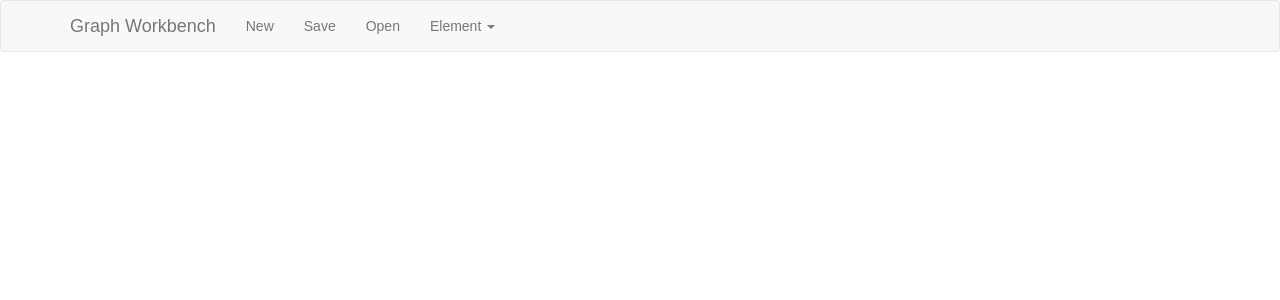
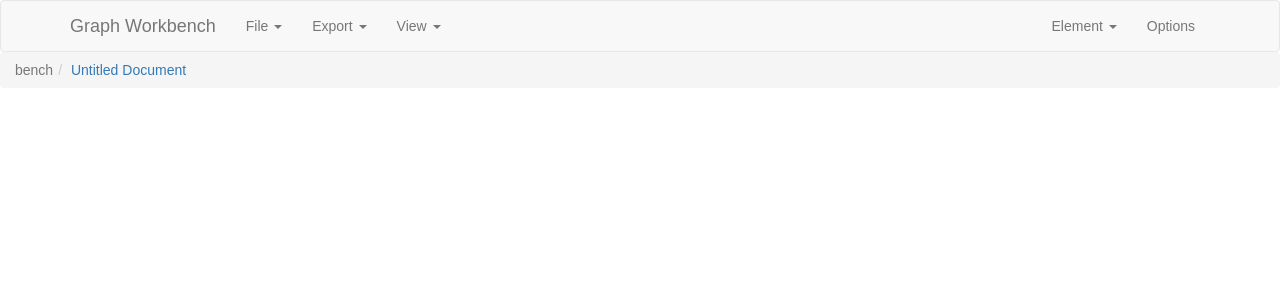
Before and after one commit to shivanmodha/Graph-Workbench, a React (Create React App) app in the folder src/: page / in a window 1280 px wide. Shown: the top 300 px of the page. Built offline with nearby package versions, Linux system fonts and the light colour scheme.

Commit message:
Breadcrumb Implementation

```diff
--- a/src/src/App.js
+++ b/src/src/App.js
@@ -3,6 +3,8 @@ import logo from './logo.svg';
 import './App.css';
 import { Navbar, Nav, NavItem, NavDropdown, MenuItem } from 'react-bootstrap';
 import { ButtonToolbar, ToggleButtonGroup, ToggleButton } from 'react-bootstrap'
+import { Breadcrumb } from 'react-bootstrap'
+import { Alert } from 'react-bootstrap'
 
 const navigation = require('./configuration/navigation.json');
 
@@ -53,13 +55,41 @@ class App extends Component
     }
     render()
     {
+        let div_style = {
+            margin: 0,
+            position: "fixed",
+            height: "100%",
+            width: "100%",
+        };
+        let canvas_style = {
+            position: "fixed",
+            height: "100%",
+            width: "100%",
+            border: 0,
+            padding: 0,
+            margin: 0
+        };
         return (
-            <Navbar>
-                <Navbar.Header>
-                    <Navbar.Brand> {navigation["header"]} </Navbar.Brand>
-                </Navbar.Header>
-                {this.NavigationCollapse()}
-            </Navbar>
+            <div>
+                <Navbar style={{ marginBottom: "0px" }}>
+                    <Navbar.Header>
+                        <Navbar.Brand> {navigation["header"]} </Navbar.Brand>
+                    </Navbar.Header>
+                    {this.NavigationCollapse()}
+                </Navbar>
+                <Breadcrumb style={{ marginBottom: "0px" }}>
+                    <Breadcrumb.Item active>
+                        bench
+                    </Breadcrumb.Item>
+                    <Breadcrumb.Item href="#">
+                        Untitled Document
+                    </Breadcrumb.Item>
+                </Breadcrumb>
+                <div id="renderer" style={div_style}>
+                    <canvas id="studios.vanish.component.3D" style={canvas_style}></canvas>
+                    <canvas id="studios.vanish.component.2D" style={canvas_style}></canvas>
+                </div>
+            </div>
         );
     }
 }
--- a/src/src/configuration/navigation.json
+++ b/src/src/configuration/navigation.json
@@ -1,34 +1,60 @@
 {
     "header": "Graph Workbench",
     "links": {
-        "New": {
-            "type": "link",
+        "File": {
+            "type": "dropdown",
             "side": "left",
             "eventKey": 1,
-            "href": "#"
+            "id": "nav-file-dropdown",
+            "children": {
+                "New": 1.1,
+                "Open": 1.2,
+                "Save": 1.3,
+                "div1": "divider",
+                "Clear": 1.4,
+                "Revert": 1.5
+            }
         },
-        "Save": {
-            "type": "link",
+        "Export": {
+            "type": "dropdown",
             "side": "left",
             "eventKey": 2,
-            "href": "#"
+            "id": "nav-export-dropdown",
+            "children": {
+                "Path": 2.1,
+                "Objects": 2.2,
+                "div1": "divider",
+                "All": 2.3
+            }
         },
-        "Open": {
-            "type": "link",
+        "View": {
+            "type": "dropdown",
             "side": "left",
             "eventKey": 3,
-            "href": "#"
+            "id": "nav-view-dropdown",
+            "children": {
+                "Zoom In": 3.1,
+                "Zoom Out": 3.2,
+                "div1": "divider",
+                "Reset Camera": 3.3
+            }
         },
         "Element": {
             "type": "dropdown",
-            "side": "left",
+            "side": "right",
             "eventKey": 4,
-            "id": "dd",
+            "id": "nav-element-dropdown",
             "children": {
-                "Action": 4.1,
-                "div1": "divider",
-                "Action2": 4.1
+                "Create": 4.1,
+                "Inspect": 4.2,
+                "Remove": 4.3
             }
+        },
+        "Options": {
+            "type": "link",
+            "side": "right",
+            "eventKey": 5,
+            "href": "#"
         }
     }
 }
```
